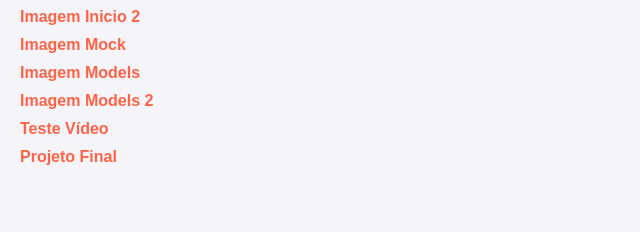
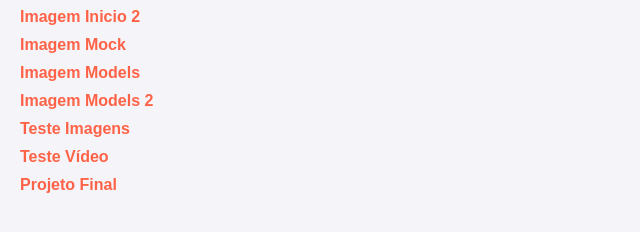
Before and after one commit to shakmatton/unioeste, a plain HTML site: page index.html in a window 1280 px wide. Shown: the part 120-352 px from the top of the page, without its empty margins (0-640 px from the left). Drawn offline with Linux system fonts and the light colour scheme.

Commit message:
reparando o arquivo index.html

```diff
--- a/index.html
+++ b/index.html
@@ -49,6 +49,7 @@
             <li><a class="subproject" href="imagem-mock/index.html">Imagem Mock</a></li>
             <li><a class="subproject" href="imagem-models/index.html">Imagem Models</a></li>
             <li><a class="subproject" href="imagem-models2/index.html">Imagem Models 2</a></li>
+            <li><a class="subproject" href="teste-imagens/index.html">Teste Imagens</a></li>
             <li><a class="subproject" href="teste-video/index.html">Teste Vídeo</a></li>
             <li><a class="subproject" href="projeto-final/index.html">Projeto Final</a></li>
         </ul>
```
